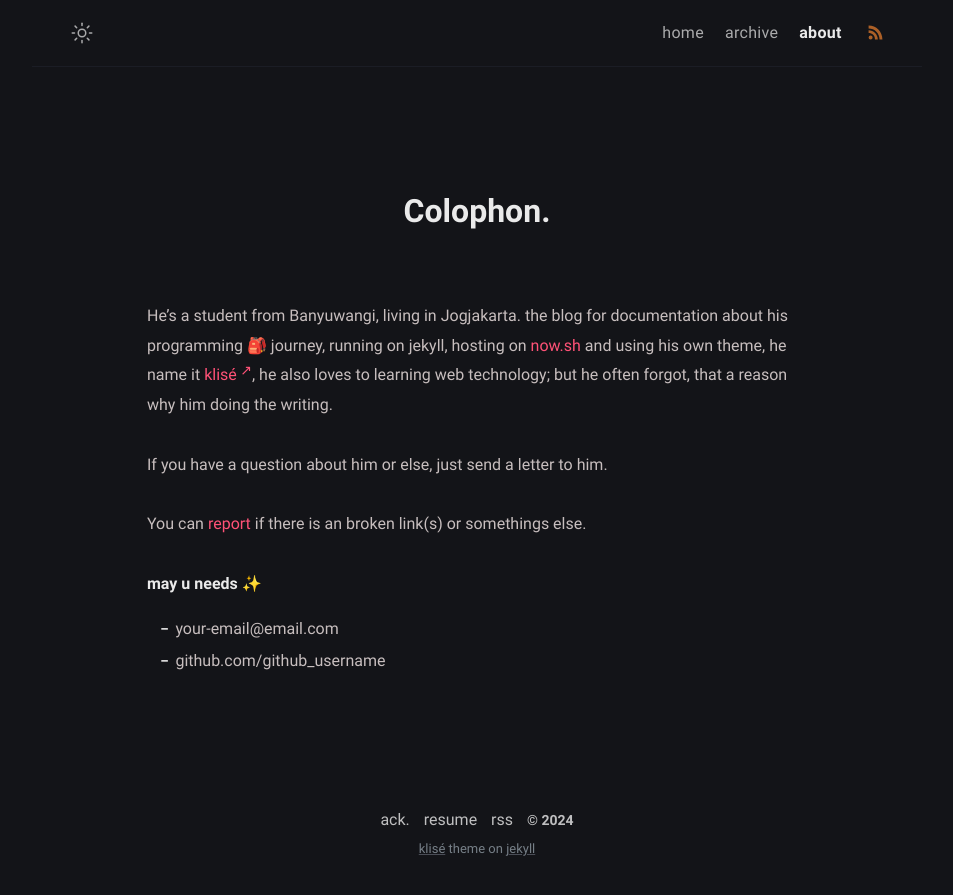
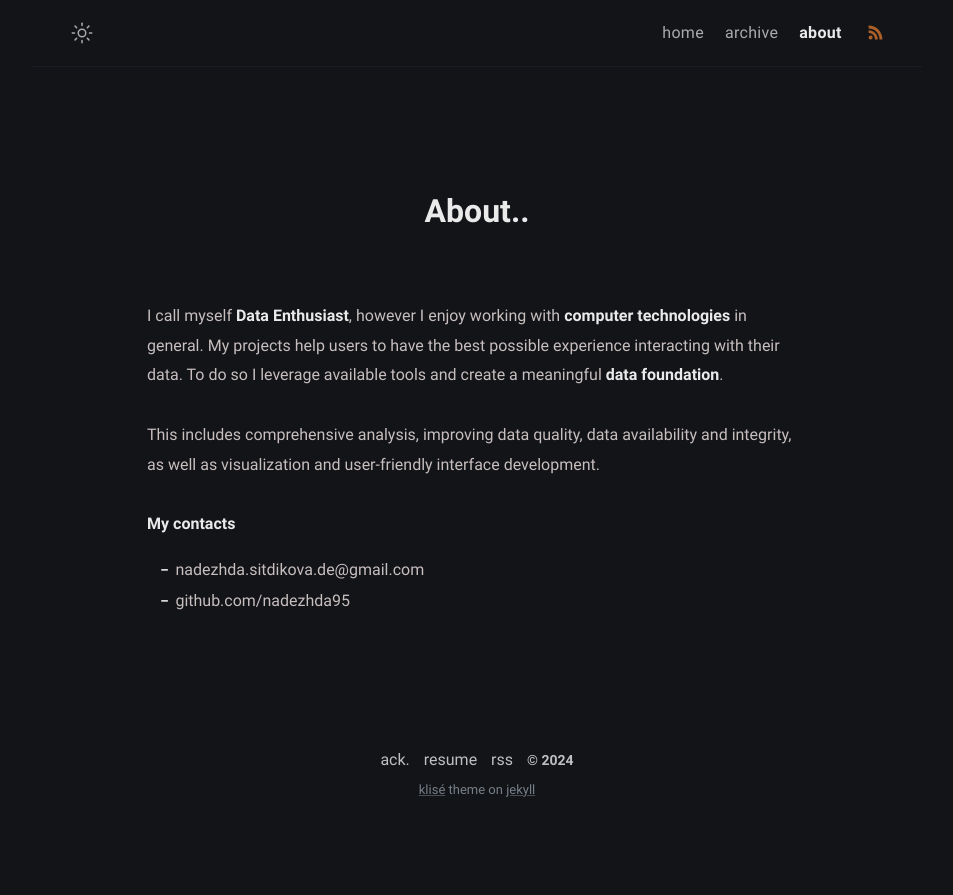
Before and after one commit to nadezhda95/nadezhda95.github.io, a Jekyll site: the page built from about.md, in a window 1280 px wide. Shown: the top 895 px of the page, without its empty margins (163-1116 px from the left). Built offline with Jekyll 4.4.1, drawn with Linux system fonts in a browser that asks for light colours.

Commit message:
About is updated

```diff
--- a/_config.yml
+++ b/_config.yml
@@ -15,26 +15,12 @@ mode: dark # default theme "dark" | "light"
 author:
   name: Nadezhda Sitdikova # author name
   bio: >- # tell to the world
-    I call myself {' '}
-          <a className="text-cyan-400 hover:underline" href="/">
-            Data Enthusiast
-          </a>{' '}
-          , however I enjoy working with{' '}
-          <a className="text-cyan-400 hover:underline" href="/">
-            computer technologies
-          </a>{' '}
-          in general.
-          My projects help users to have the best possible experience interacting with their data.
-          To do so I leverage available tools and create a meaningful{' '}
-          <a className="text-cyan-400 hover:underline" href="/">
-            data foundation.
-          </a>{' '}
-          This includes comprehensive analysis, improving data quality, data availability and integrity, as well as visualization and user-friendly interface development.
+
   username: username # general username
-  github: github_username # github username
+  github: nadezhda95 # github username
   twitter: twitter_username # twitter username
   facebook: facebook_username # facebook username
-  email: your-email@email.com # email adress
+  email: nadezhda.sitdikova.de@gmail.com # email adress
   avatar: /assets/img/avatar.jpg # change with your own avatar
 
 # URL settings
--- a/about.md
+++ b/about.md
@@ -1,18 +1,18 @@
 ---
-title: Colophon
+title: About.
 permalink: /about/
 layout: page
-excerpt: Hello peeps, I'm student of computer science from Banyuwangi, living in Jogjakarta. This blog for documentation about my programming journey, running on jekyll, hosting on netlify and using my own simple theme.
+excerpt: This blog is for documentation about my profrssional journey, running on jekyll, hosting on netlify and using teplate theme.
 comments: false
 ---
+I call myself <b>Data Enthusiast</b>, however I enjoy working with <b>computer technologies</b> in general.
+My projects help users to have the best possible experience interacting with their data.
+To do so I leverage available tools and create a meaningful <b>data foundation</b>.
 
-He's a student from Banyuwangi, living in Jogjakarta. the blog for documentation about his programming 🎒 journey, running on jekyll, hosting on [now.sh](http://now.sh) and using his own theme, he name it <a href="https://github.com/piharpi/jekyll-klise" target="_blank" rel="noopener">klisé</a>, he also loves to learning web technology; but he often forgot, that a reason why him doing the writing.
+This includes comprehensive analysis, improving data quality, data availability and integrity, as well as visualization and user-friendly interface development.
 
-If you have a question about him or else, just send a letter to him.
 
-You can [report](http://github.com/piharpi/jekyll-klise/issues/new) if there is an broken link(s) or somethings else.
-
-**may u needs ✨**
+**My contacts**
 
 - {{ site.author.email }}
 - github.com/{{ site.author.github }}
```
